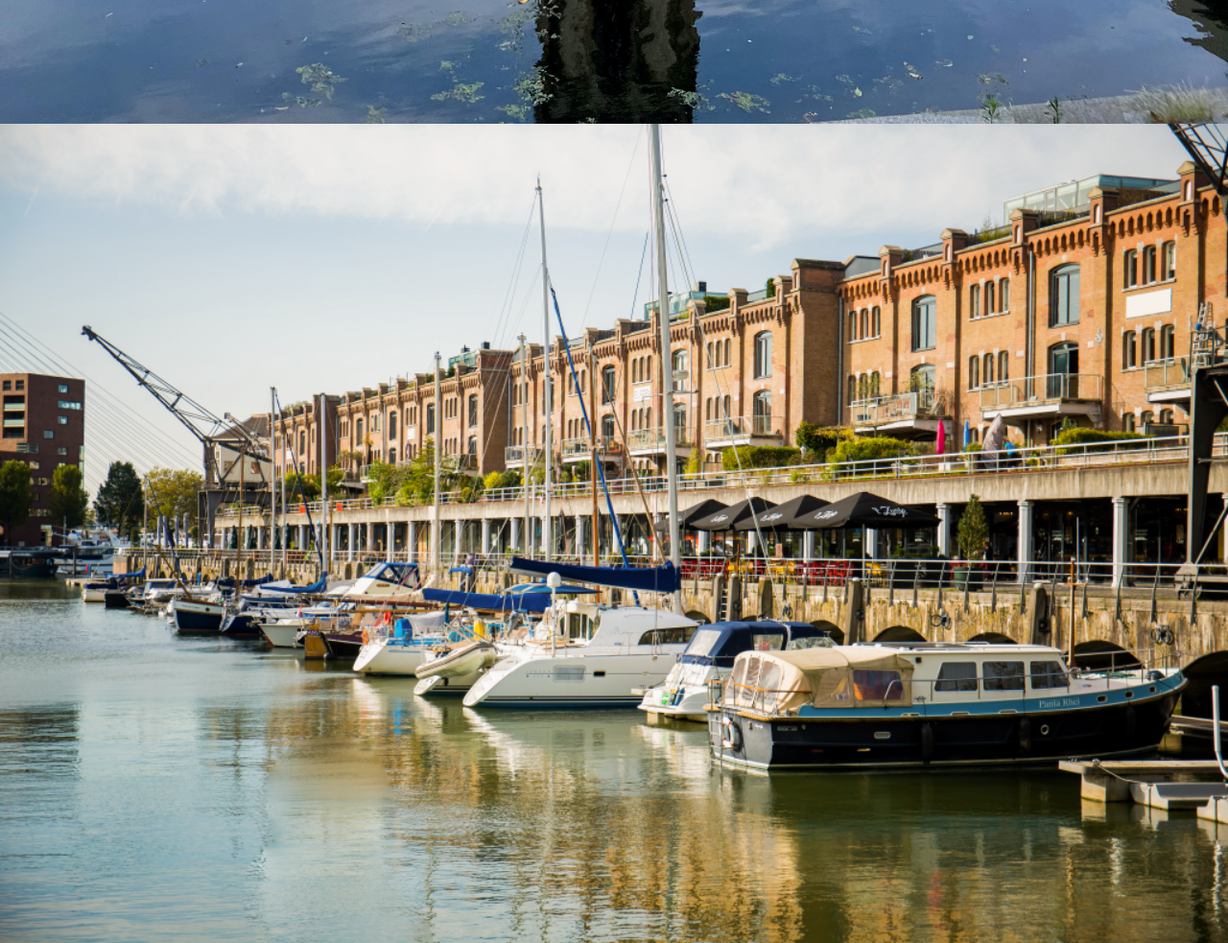
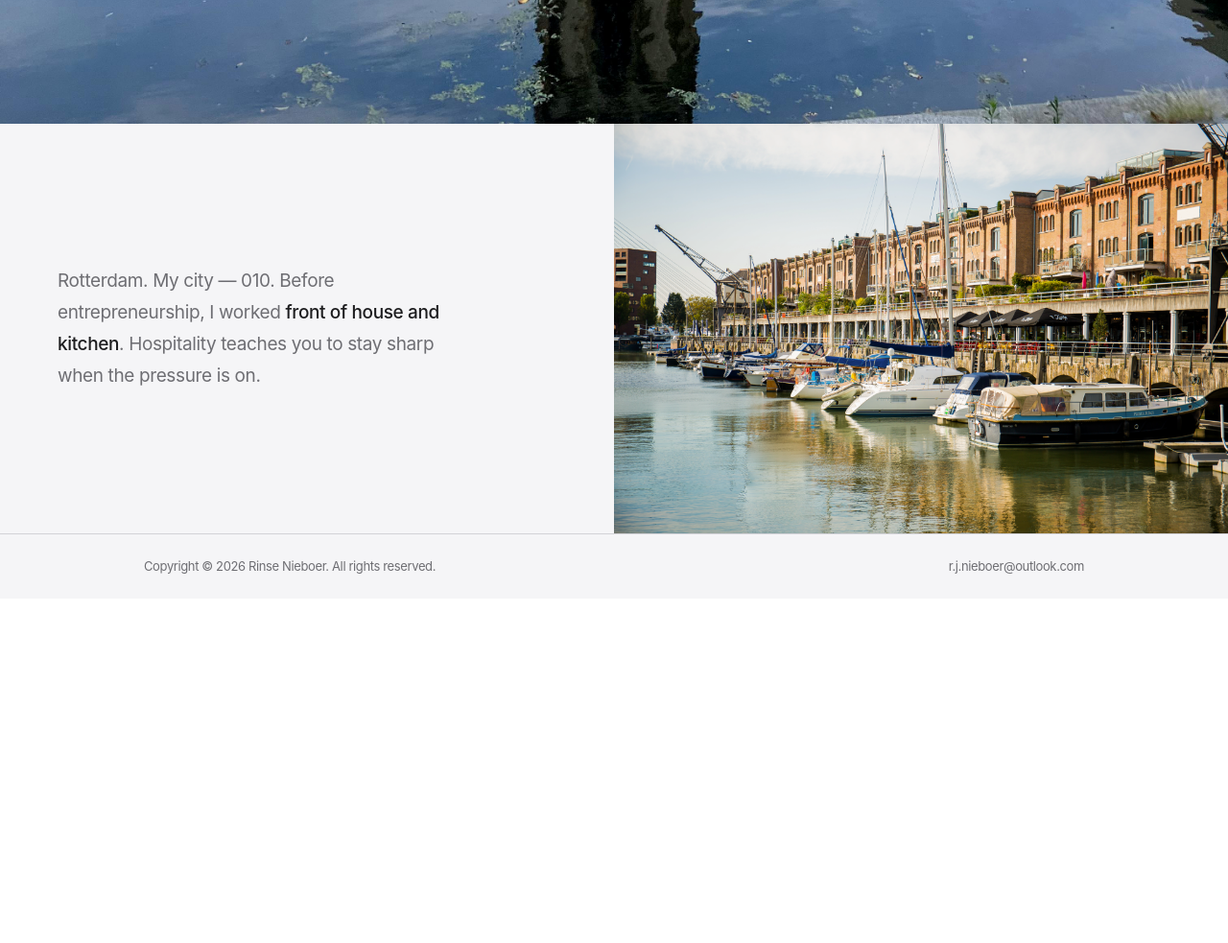
Before and after one commit to rinsenieboer-010/RJNieboer.com, a website: page about.html in a window 1280 px wide. Shown: the part 8580-9563 px from the top of the page at 96% size. After the commit the page ends 9204 px from the top, so only its background shows below. Drawn offline with Linux system fonts and the light colour scheme.

Commit message:
Add Rotterdam closing text with hospitality work context
Pair zrot.png with text block: Rotterdam city intro + bediening/keuken
work experience. Uses story.rotterdam key in EN and NL.

Co-Authored-By: Claude Sonnet 4.6 <noreply@anthropic.com>

```diff
--- a/about.html
+++ b/about.html
@@ -314,8 +314,13 @@
   <!-- Laurenskerk Rotterdam: brede foto -->
   <img src="kerk.jpg" class="ed-full reveal" alt="Rotterdam Laurenskerk" />
 
-  <!-- Rotterdam skyline: afsluiter -->
-  <img src="zrot.png" class="ed-full reveal" alt="Rotterdam" />
+  <!-- Rotterdam skyline: tekst links · foto rechts -->
+  <div class="ed-item reveal">
+    <div class="ed-text surface">
+      <p class="ed-para" data-i18n-html="story.rotterdam">Rotterdam. My city — 010. Before entrepreneurship, I worked <strong>front of house and kitchen</strong>. Hospitality teaches you to stay sharp when the pressure is on.</p>
+    </div>
+    <img src="zrot.png" class="ed-photo" alt="Rotterdam" />
+  </div>
 
   <footer>
     <div class="footer-inner">
--- a/lang.js
+++ b/lang.js
@@ -44,7 +44,7 @@ const i18n = {
     'story.father': 'I\'m a dad. That changes everything — your priorities, your discipline, your reason to push harder. It\'s the most grounding thing in my life.',
     'story.building': 'I\'d rather do the work and let the results speak. <strong>Accountability over excuses</strong> — that\'s the short version of my philosophy. I\'m genuinely fascinated by what AI can do — not as a hype cycle, but as a practical tool. I use it daily and build with it. The gap between what\'s possible and what most people use is enormous.',
     'story.study': 'I study <strong>Entrepreneurship & Retail Management</strong> at Rotterdam University of Applied Sciences, with a minor in <strong>Impact Investment Management</strong>. I interned at <strong>Sales in Motion</strong>, where I contributed to building an AI agent for lead generation — which sparked my drive to build software independently. I take investing seriously — ETFs, individual stocks, long-term thinking. Financial independence isn\'t a goal, it\'s a baseline.',
-    'story.rotterdam': 'Rotterdam shaped me. It\'s a city that doesn\'t care about appearances. It cares about what you build. <strong>010.</strong>',
+    'story.rotterdam': 'Rotterdam. My city — 010. Before entrepreneurship, I worked <strong>front of house and kitchen</strong>. Hospitality teaches you to stay sharp when the pressure is on.',
 
     'about.page.title': 'About Me',
     'photos.eyebrow': 'Photos',
@@ -171,7 +171,7 @@ const i18n = {
     'story.father': 'Ik ben een vader. Dat verandert alles — je prioriteiten, je discipline, je reden om harder te pushen. Het is het meest bepalende in mijn leven.',
     'story.building': 'Ik doe liever het werk en laat de resultaten spreken. <strong>Verantwoordelijkheid boven excuses</strong> — dat is de korte versie van mijn filosofie. Ik ben oprecht gefascineerd door wat AI kan — niet als hype, maar als praktisch gereedschap. Ik gebruik het dagelijks en bouw ermee. De kloof tussen wat mogelijk is en wat de meeste mensen gebruiken is enorm.',
     'story.study': 'Ik studeer <strong>Ondernemerschap & Retail Management</strong> aan de Hogeschool Rotterdam, met een minor in <strong>Impact Investment Management</strong>. Ik liep stage bij <strong>Sales in Motion</strong>, waar ik bijdroeg aan een AI-agent voor leadgeneratie — wat mijn drive aanwakkerde om zelfstandig te bouwen. Ik neem investeren serieus — ETF\'s, individuele aandelen, langetermijndenken. Financiële onafhankelijkheid is geen doel, het is een basis.',
-    'story.rotterdam': 'Rotterdam heeft me gevormd. Het is een stad die zich niks aantrekt van schijn. Het gaat om wat je bouwt. <strong>010.</strong>',
+    'story.rotterdam': 'Rotterdam. Mijn stad — 010. Voordat het ondernemerschap was, werkte ik in de <strong>bediening en keuken</strong>. De horeca leert je scherp blijven als de druk er is.',
 
     'about.page.title': 'Over Mij',
     'photos.eyebrow': 'Foto\'s',
```
